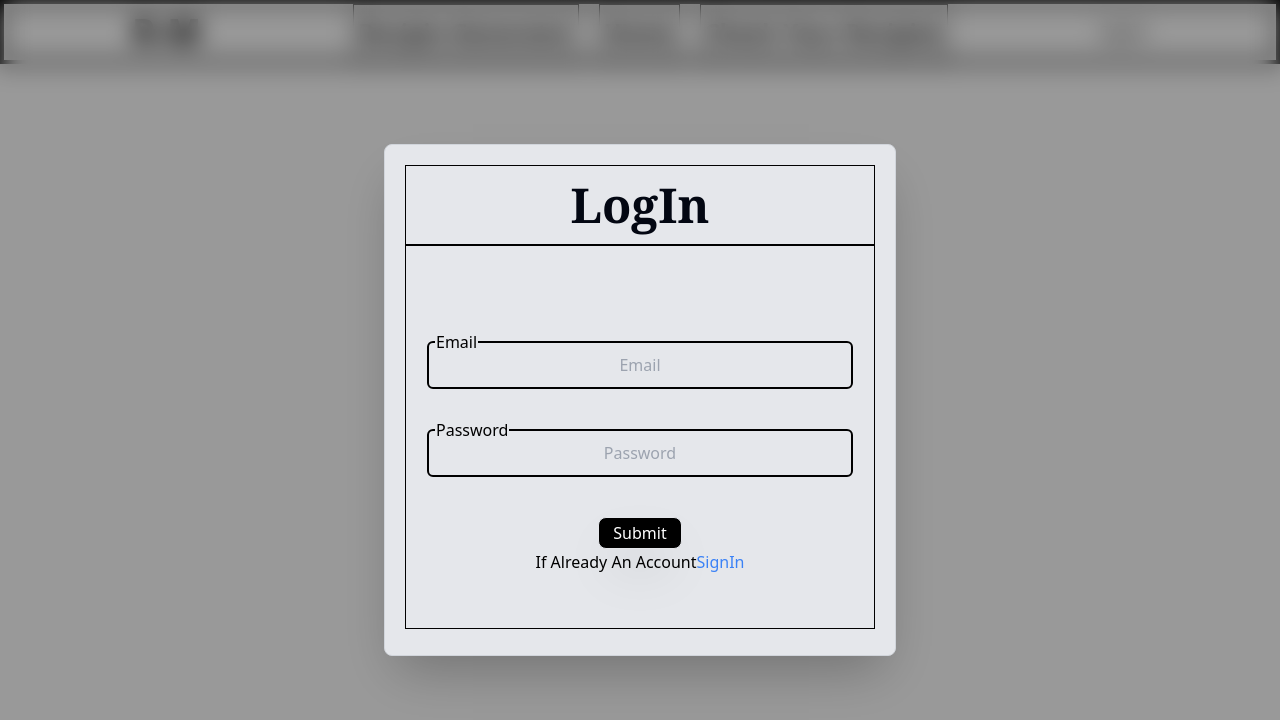
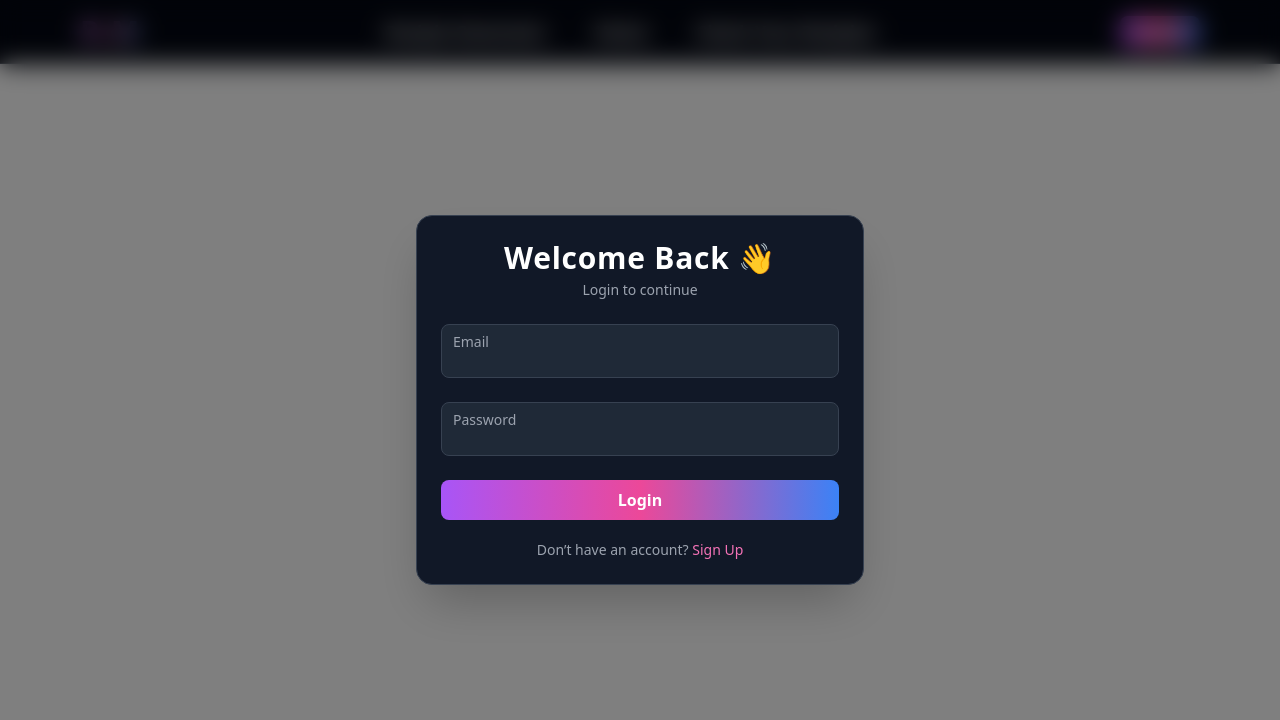
Before and after one commit to kWRizzz/Recipie-App-Ai-Powered, a React (Vite) app in the folder frontend/: page /LogIn in a window 1280 px wide. Shown: the top 720 px of the page. Built offline with nearby package versions, Linux system fonts and the light colour scheme.

Commit message:
started making of features

```diff
--- a/frontend/package.json
+++ b/frontend/package.json
@@ -14,6 +14,7 @@
     "axios": "^1.12.2",
     "react": "^18.3.1",
     "react-dom": "^18.3.1",
+    "react-icons": "^5.6.0",
     "react-redux": "^9.2.0",
     "react-router-dom": "^7.9.6"
   },
--- a/frontend/src/Components/Auth/Login.jsx
+++ b/frontend/src/Components/Auth/Login.jsx
@@ -1,7 +1,7 @@
 import React, { useEffect, useState } from 'react'
-import { Link,useNavigate } from "react-router-dom";
+import { useNavigate } from "react-router-dom";
 import { loginUser } from "../../redux/authentications/authSice.js";
-import { useDispatch,useSelector } from "react-redux";
+import { useDispatch, useSelector } from "react-redux";
 
 function Login({ closeModal, openRegister }) {
 
@@ -11,7 +11,6 @@ function Login({ closeModal, openRegister }) {
     const [email, setEmail] = useState("")
     const [password, setPassword] = useState("")
 
-
     const handleSubmit = async (e) => {
         e.preventDefault()
 
@@ -19,108 +18,91 @@ function Login({ closeModal, openRegister }) {
             email,
             password
         }))
-        // if(result.meta.resultStatus === "fulfilled"){
-        //     useNavigate('./')
-        //     closeModal()
-        // }
     }
 
-    const userLogged= useSelector((state)=>state.auth.user)
+    const userLogged = useSelector((state) => state.auth.user)
 
     useEffect(() => {
-
-        if(userLogged){
+        if (userLogged) {
             closeModal()
             navigate('/')
         }
-
     }, [userLogged])
-
 
     return (
         <div
             onClick={closeModal}
-            className=' fixed inset-0 bg-black/40 backdrop-blur-md z-50 w-full  flex justify-center items-center'
+            className=' animate-fadeIn fixed inset-0 bg-black/50 backdrop-blur-md z-50 flex justify-center items-center'
         >
 
-            {/* table */}
-
+            {/* Modal Card */}
             <div
                 onClick={(e) => e.stopPropagation()}
-                className='h-[32rem] w-[32rem] bg-gray-200  border border-1 border-gray-300 rounded-lg shadow-2xl p-5'
+                className='w-[28rem] bg-gray-900 text-white rounded-2xl shadow-2xl p-6 border border-gray-700 animate-fadeIn'
             >
 
-                <div className=' border border-black w-full h-20 p-5 flex justify-center items-center'>
-                    <h1 className='text-center text-5xl text-gray-950 font-serif font-semibold'>
-                        LogIn
+                {/* Heading */}
+                <div className='text-center mb-6'>
+                    <h1 className='text-3xl font-bold tracking-wide'>
+                        Welcome Back 👋
                     </h1>
+                    <p className='text-gray-400 text-sm mt-1'>
+                        Login to continue
+                    </p>
                 </div>
-                <div className='border border-black w-full h-96 p-5 flex flex-col justify-center items-center '>
 
-                    <div className='border  w-full '>
-                        <form onSubmit={handleSubmit}>
+                <form onSubmit={handleSubmit} className='space-y-6'>
 
-
-
-                            {/* userEmail */}
-                            <div className='relative mt-10 transition-transform ease-in-out delay-75 duration-500 hover:scale-105 '>
-                                <div className='px-2'>
-                                    <h6 className=' absolute -top-3 bg-gray-200 w-fit border rounded-lg '>
-                                        Email
-                                    </h6>
-                                </div>
+                    {/* Email */}
+                    <div className='relative'>
                         <input
                             value={email}
                             onChange={(e) => setEmail(e.target.value)}
-                                    className=' w-full border-2 border-black rounded-md h-12 text-center bg-gray-200 placeholder:bg-gray-200 '
-                                    placeholder='Email'
                             type="email"
+                            required
+                            className='peer w-full px-4 pt-5 pb-2 bg-gray-800 border border-gray-700 rounded-lg focus:outline-none focus:ring-2 focus:ring-pink-500'
                         />
+                        <label className='absolute left-3 top-2 text-sm text-gray-400 peer-focus:text-pink-400 transition'>
+                            Email
+                        </label>
                     </div>
 
-                            {/* userPassword */}
-                            <div className='relative mt-10 transition-transform ease-in-out delay-75 duration-500 hover:scale-105'>
-                                <div className='px-2'>
-                                    <h6 className=' absolute -top-3 bg-gray-200 w-fit border rounded-lg '>
-                                        Password
-                                    </h6>
-                                </div>
+                    {/* Password */}
+                    <div className='relative'>
                         <input
                             value={password}
                             onChange={(e) => setPassword(e.target.value)}
-                                    className=' w-full border-2 border-black rounded-md h-12 text-center bg-gray-200 placeholder:bg-gray-200 '
-                                    placeholder='Password'
-                                    type="password" />
+                            type="password"
+                            required
+                            className='peer w-full px-4 pt-5 pb-2 bg-gray-800 border border-gray-700 rounded-lg focus:outline-none focus:ring-2 focus:ring-blue-500'
+                        />
+                        <label className='absolute left-3 top-2 text-sm text-gray-400 peer-focus:text-blue-400 transition'>
+                            Password
+                        </label>
                     </div>
 
-                            <div className='flex justify-self-center items-center mt-10 transition-transform ease-in-out duration-200 hover:scale-105'>
-                                <input
-                                    className='border w-[5.25rem] h-[2rem] rounded-lg shadow-2xl bg-black text-white '
+                    {/* Button */}
+                    <button
                         type="submit"
-                                    name=""
-                                    id=""
-                                />
-                            </div>
+                        className='w-full py-2 rounded-lg bg-gradient-to-r from-purple-500 via-pink-500 to-blue-500 font-semibold hover:scale-105 transition-transform duration-300'
+                    >
+                        Login
+                    </button>
 
                 </form>
-                    </div>
 
-                    <div>
-                        <h1>
-                            If Already An Account
+                {/* Footer */}
+                <div className='text-center mt-5 text-sm text-gray-400'>
+                    Don’t have an account?{" "}
                     <button
                         onClick={openRegister}
-                                className="text-blue-500"
+                        className="text-pink-400 hover:underline"
                     >
-                                SignIn
+                        Sign Up
                     </button>
-                        </h1>
                 </div>
 
             </div>
-
-            </div>
-
         </div>
     )
 }
--- a/frontend/src/Components/Auth/Register.jsx
+++ b/frontend/src/Components/Auth/Register.jsx
@@ -1,6 +1,6 @@
 import React, { useEffect, useState } from 'react'
-import { Link, useNavigate } from "react-router-dom"
-import { useDispatch,useSelector } from "react-redux";
+import { useNavigate } from "react-router-dom"
+import { useDispatch, useSelector } from "react-redux";
 import { registerUser } from "../../redux/authentications/authSice.js";
 
 function Register({ closeModal, openLogin }) {
@@ -20,130 +20,105 @@ function Register({ closeModal, openLogin }) {
             email,
             password
         }))
-
     }
 
-    const userRegistered = useSelector((state)=>state.auth.user)
-
-
-    // Navigation toh the Login After Registering to the window
+    const userRegistered = useSelector((state) => state.auth.user)
 
     useEffect(() => {
-
-        if(userRegistered){
+        if (userRegistered) {
             closeModal()
             openLogin()
         }
-
     }, [userRegistered])
-
-
-    // console.log(name);
-
 
     return (
         <div
             onClick={closeModal}
-            className=' fixed inset-0 bg-black/40  backdrop-blur-md z-50 w-full  flex justify-center items-center'
+            className='fixed inset-0 bg-black/50 backdrop-blur-md z-50 flex justify-center items-center'
         >
 
-            {/* table */}
-
+            {/* Modal Card */}
             <div
                 onClick={(e) => e.stopPropagation()}
-                className='h-[32rem] w-[32rem] bg-gray-200  border border-1 border-gray-300 rounded-lg shadow-2xl p-5'
+                className='w-[28rem] bg-gray-900 text-white rounded-2xl shadow-2xl p-6 border border-gray-700 animate-fadeIn'
             >
 
-                <div className=' border border-black w-full h-20 p-5 flex justify-center items-center'>
-                    <h1 className='text-center text-5xl text-gray-950 font-serif font-semibold'>
-                        SignUP
+                {/* Heading */}
+                <div className='text-center mb-6'>
+                    <h1 className='text-3xl font-bold tracking-wide'>
+                        Create Account 🚀
                     </h1>
+                    <p className='text-gray-400 text-sm mt-1'>
+                        Sign up to get started
+                    </p>
                 </div>
-                <div className='border border-black w-full h-96 p-5 flex flex-col justify-center items-center '>
 
-                    <div className='border  w-full '>
-                        <form onSubmit={handleSubmit}>
+                <form onSubmit={handleSubmit} className='space-y-6'>
 
-                            {/* userName */}
-
-                            <div className='relative transition-transform ease-in-out duration-500 hover:scale-105 '>
-                                <div className='px-2'>
-                                    <h6 className=' absolute -top-3 bg-gray-200 w-fit border rounded-lg '>
-                                        UserName
-                                    </h6>
-                                </div>
+                    {/* Name */}
+                    <div className='relative'>
                         <input
                             value={name}
                             onChange={(e) => setName(e.target.value)}
-                                    className=' w-full border-2 border-black rounded-md h-12 text-center bg-gray-200 placeholder:bg-gray-200 '
-                                    placeholder='UserName'
-                                    type="text" />
+                            type="text"
+                            required
+                            className='peer w-full px-4 pt-5 pb-2 bg-gray-800 border border-gray-700 rounded-lg focus:outline-none focus:ring-2 focus:ring-purple-500'
+                        />
+                        <label className='absolute left-3 top-2 text-sm text-gray-400 peer-focus:text-purple-400 transition'>
+                            Username
+                        </label>
                     </div>
 
-
-                            {/* userEmail */}
-
-                            <div className='relative mt-10 transition-transform ease-in-out delay-75 duration-500 hover:scale-105 '>
-                                <div className='px-2'>
-                                    <h6 className=' absolute -top-3 bg-gray-200 w-fit border rounded-lg '>
-                                        Email
-                                    </h6>
-                                </div>
+                    {/* Email */}
+                    <div className='relative'>
                         <input
                             value={email}
                             onChange={(e) => setEmail(e.target.value)}
-                                    className=' w-full border-2 border-black rounded-md h-12 text-center bg-gray-200 placeholder:bg-gray-200 '
-                                    placeholder='Email'
-                                    type="email" />
+                            type="email"
+                            required
+                            className='peer w-full px-4 pt-5 pb-2 bg-gray-800 border border-gray-700 rounded-lg focus:outline-none focus:ring-2 focus:ring-pink-500'
+                        />
+                        <label className='absolute left-3 top-2 text-sm text-gray-400 peer-focus:text-pink-400 transition'>
+                            Email
+                        </label>
                     </div>
 
-
-                            {/* userPassword */}
-
-                            <div className='relative mt-10 transition-transform ease-in-out delay-75 duration-500 hover:scale-105'>
-                                <div className='px-2'>
-                                    <h6 className=' absolute -top-3 bg-gray-200 w-fit border rounded-lg '>
-                                        Password
-                                    </h6>
-                                </div>
+                    {/* Password */}
+                    <div className='relative'>
                         <input
                             value={password}
                             onChange={(e) => setPassword(e.target.value)}
-                                    className=' w-full border-2 border-black rounded-md h-12 text-center bg-gray-200 placeholder:bg-gray-200 '
-                                    placeholder='Password'
-                                    type="password" />
+                            type="password"
+                            required
+                            className='peer w-full px-4 pt-5 pb-2 bg-gray-800 border border-gray-700 rounded-lg focus:outline-none focus:ring-2 focus:ring-blue-500'
+                        />
+                        <label className='absolute left-3 top-2 text-sm text-gray-400 peer-focus:text-blue-400 transition'>
+                            Password
+                        </label>
                     </div>
 
-                            <div
-                                className='flex justify-self-center items-center mt-10 transition-transform ease-in-out duration-200 hover:scale-105'
-
+                    {/* Button */}
+                    <button
+                        type="submit"
+                        className='w-full py-2 rounded-lg bg-gradient-to-r from-purple-500 via-pink-500 to-blue-500 font-semibold hover:scale-105 transition-transform duration-300'
                     >
-                                <input
-
-                                    className='border w-[5.25rem] h-[2rem] rounded-lg shadow-2xl bg-black text-white '
-                                    type="submit"
-                                    name=""
-                                    id="" />
-                            </div>
+                        Sign Up
+                    </button>
 
                 </form>
-                    </div>
 
-                    <div>
-                        <h1>
-                            If Already An Account
+                {/* Footer */}
+                <div className='text-center mt-5 text-sm text-gray-400'>
+                    Already have an account?{" "}
                     <button
                         onClick={openLogin}
-                                className="text-blue-500"
+                        className="text-pink-400 hover:underline"
                     >
                         Login
                     </button>
-                        </h1>
-                    </div>
                 </div>
 
             </div>
-
         </div>
     )
 }
--- a/frontend/src/Components/Page/Nav/Nav.jsx
+++ b/frontend/src/Components/Page/Nav/Nav.jsx
@@ -1,77 +1,60 @@
 import React from 'react'
-import { useNavigation, useNavigate } from 'react-router-dom'
+import { useNavigate } from 'react-router-dom'
 import Register from '../../Auth/Register'
 import { useState } from 'react'
 import Login from '../../Auth/Login'
+
 function Nav() {
 
     const navigate = useNavigate()
+    const [modal, setModal] = useState(null)
 
-    const [modal, setModal] = useState(null)
     return (
-        <div className='w-full  border-4 border-black h-16  flex justify-between items-center px-32'>
+        <div className='w-full h-16 flex justify-between items-center px-20 bg-gray-950 text-white shadow-lg border-b border-gray-800 sticky top-0 z-50 '>
+
             {/* title */}
             <div
                 onClick={() => navigate('./')}
-                className=' hover:cursor-pointer hover:underline'
+                className='hover:cursor-pointer'
             >
-                <h1
-                    className=' text-4xl font-bold'
-                >
+                <h1 className='text-3xl font-bold tracking-wide bg-gradient-to-r from-purple-400 via-pink-400 to-blue-400 bg-clip-text text-transparent'>
                     R-M
                 </h1>
             </div>
 
+            {/* rest details */}
+            <div className='flex gap-6 items-center h-full'>
 
-
-            {/* rest details */}
-            <div
-                className='flex gap-5 justify-between items-center h-full '
-            >
-
-                <div className='flex justify-between items-center border border-black h-full p-1 transition-all ease-linear duration-300 delay-100  hover:bg-black hover:text-white  hover:cursor-pointer'>
-                    <h1
-                        className=' text-2xl font-semibold'
-                    >Recipie Generator </h1>
+                <div className='px-3 py-1 rounded-lg transition-all duration-300 hover:bg-gray-800 hover:scale-105 cursor-pointer'>
+                    <h1 className='text-lg font-semibold'>
+                        Recipie Generator
+                    </h1>
                 </div>
-
 
                 <div
                     onClick={() => navigate('./')}
-                    className='flex justify-between items-center border border-black h-full p-1 transition-all ease-linear duration-300 delay-100  hover:bg-black hover:text-white hover:cursor-pointer'
+                    className='px-3 py-1 rounded-lg transition-all duration-300 hover:bg-gray-800 hover:scale-105 cursor-pointer'
                 >
-                    <div>
-                        <h1
-                            className='text-2xl font-semibold'
-                        >
-                            Home
-                        </h1>
-                    </div>
+                    <h1 className='text-lg font-semibold'>
+                        Home
+                    </h1>
                 </div>
 
                 <div
                     onClick={() => navigate('./Recipie')}
-                    className='flex justify-between items-center border border-black h-full p-1 transition-all ease-linear duration-300 delay-100  hover:bg-black hover:text-white hover:cursor-pointer'
+                    className='px-3 py-1 rounded-lg transition-all duration-300 hover:bg-gray-800 hover:scale-105 cursor-pointer'
                 >
-                    <div>
-                        <h1
-                            className='text-2xl font-semibold'
-                        >
-                            Check Your Recipies
-                        </h1>
-                    </div>
+                    <h1 className='text-lg font-semibold'>
+                        Check Your Recipies
+                    </h1>
                 </div>
 
             </div>
 
-
-
-
             {/* user */}
-
             <div
                 onClick={() => setModal("Login")}
-                className=' cursor-pointer'
+                className='px-4 py-1 rounded-lg bg-gradient-to-r from-purple-500 via-pink-500 to-blue-500 font-medium hover:scale-105 transition-all duration-300 cursor-pointer'
             >
                 <h1>
                     SignIn
@@ -79,27 +62,24 @@ function Nav() {
             </div>
 
             {
-                modal=== "Register"
-                &&
+                modal === "Register" &&
                 (
                     <Register
-                        closeModal={()=>setModal(null)}
-                        openLogin={()=>setModal("Login")}
+                        closeModal={() => setModal(null)}
+                        openLogin={() => setModal("Login")}
                     />
                 )
             }
 
             {
-                modal=== "Login"
-                &&
+                modal === "Login" &&
                 (
                     <Login
-                        closeModal={()=>setModal(null)}
-                        openRegister={()=>setModal("Register")}
+                        closeModal={() => setModal(null)}
+                        openRegister={() => setModal("Register")}
                     />
                 )
             }
-
 
         </div>
     )
--- a/frontend/src/Components/Page/Recipie/Recipie.jsx
+++ b/frontend/src/Components/Page/Recipie/Recipie.jsx
@@ -3,7 +3,8 @@ import React from 'react'
 const Recipie = () => {
   return (
     <div>
-        hola ab
+        hola ab recipie page
+
     </div>
   )
 }
--- a/frontend/src/index.css
+++ b/frontend/src/index.css
@@ -1,3 +1,20 @@
 @tailwind base;
 @tailwind components;
 @tailwind utilities;
+
+
+
+@keyframes fadeIn {
+  from {
+    opacity: 0;
+    transform: scale(0.95) translateY(10px);
+  }
+  to {
+    opacity: 1;
+    transform: scale(1) translateY(0);
+  }
+}
+
+.animate-fadeIn {
+  animation: fadeIn 0.6s ease;
+}
```
Also changed, not shown: frontend/src/Components/Page/Home/Home.jsx (+8 -0 lines), frontend/src/Components/Page/feature/Feature.jsx (added, +56 -0 lines), frontend/src/Components/Page/feature/utils/Ingrediant.jsx (added, +9 -0 lines), frontend/src/Components/Page/feature/utils/Instructions.jsx (added, +9 -0 lines), frontend/src/Components/Page/feature/utils/RecipieCover.jsx (added, +9 -0 lines), frontend/src/Components/Page/feature/utils/RecipieDetails.jsx (added, +108 -0 lines), 1 other file (tests, documents, lock files or other folders). Lines whose indentation alone changed are shown as unchanged.
